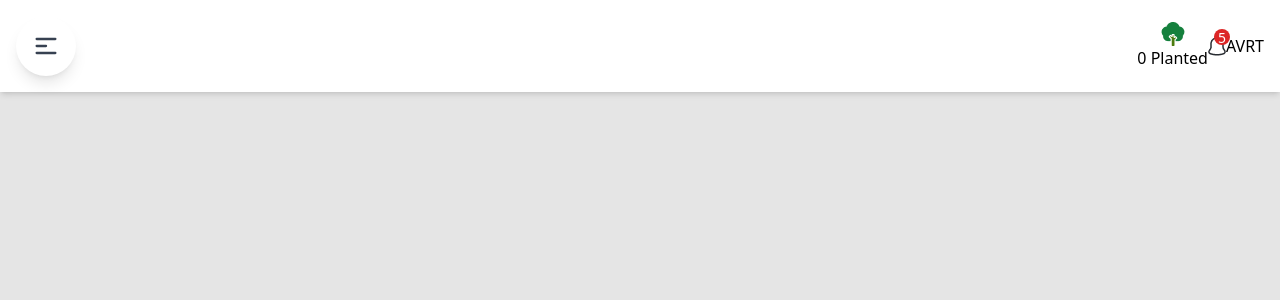
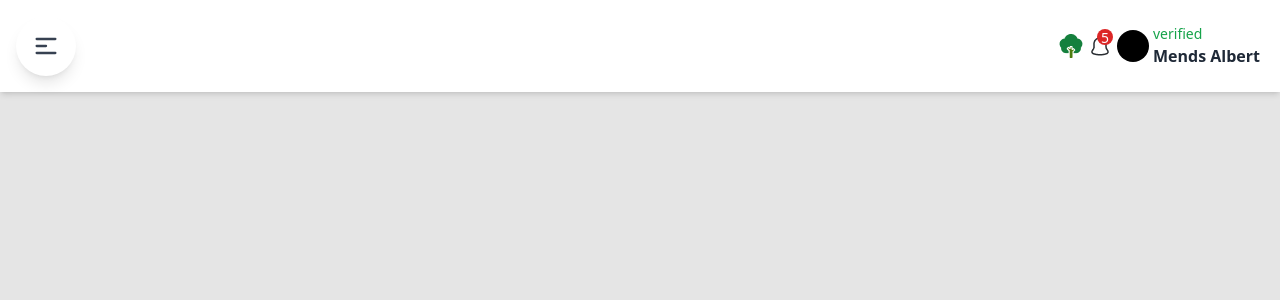
Before and after one commit to mendsalbert/GenioPay, a React (Create React App) app: page / in a window 1280 px wide. Shown: the top 300 px of the page. Built offline with nearby package versions, Linux system fonts and the light colour scheme.

Commit message:
genopay ui

```diff
--- a/src/App.js
+++ b/src/App.js
@@ -1,4 +1,4 @@
-import { MenuAlt1Icon } from "@heroicons/react/outline";
+import { ChevronDownIcon, MenuAlt1Icon } from "@heroicons/react/outline";
 import React from "react";
 import Layout from "./components/Layout/Layout";
 
@@ -10,10 +10,10 @@ const App = () => {
           <div className="bg-white  shadow-lg rounded-full  p-4 text-center">
             <MenuAlt1Icon className="h-7 text-gray-700 cursor-pointer" />
           </div>
-          <div className=" flex items-center">
+          <div className=" flex items-center justify-start space-x-2">
             <div className="flex flex-col items-center">
               <img src="/img/upload.png" />
-              <p>0 Planted</p>
+              {/* <p>0 Planted</p> */}
             </div>
 
             <div className="relative">
@@ -25,7 +25,14 @@ const App = () => {
               </div>
             </div>
 
-            <span>AVRT</span>
+            <div className="flex flex-row items-center pr-1 ">
+              <div className="bg-black w-8 h-8 rounded-full mr-1"></div>
+              <div className="flex flex-col">
+                <p className="text-green-600 text-sm">verified</p>
+                <p className="text-md font-bold text-gray-800">Mends Albert</p>
+              </div>
+              {/* <ChevronDownIcon className="h-7 text-gray-700 cursor-pointer" /> */}
+            </div>
           </div>
         </div>
       </nav>
```
